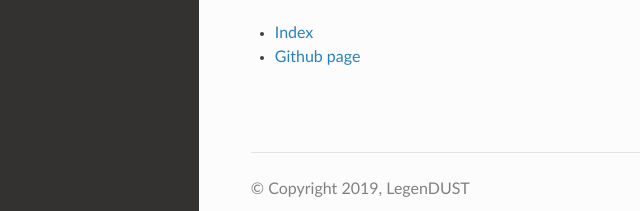
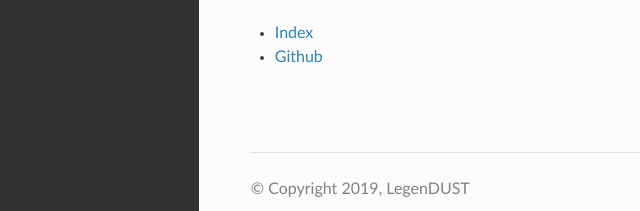
Before and after one commit to dhnam/matrix-with-step-by-step, a plain HTML site: page docs/index.html in a window 1280 px wide. Shown: the part 287-498 px from the top of the page, 101-741 px from the left. Drawn offline with Linux system fonts and the light colour scheme.

Commit message:
update index

```diff
--- a/docs/index.html
+++ b/docs/index.html
@@ -158,7 +158,7 @@
 </div>
 <ul class="simple">
 <li><p><a class="reference internal" href="genindex.html"><span class="std std-ref">Index</span></a></p></li>
-<li><p><a herf="https://github.com/dhnam/matrix-with-step-by-step">Github page</a></p></li>
+<li><p><a class="reference external" href="https://github.com/dhnam/matrix-with-step-by-step">Github</a></p></li>
 </ul>
 </div>
 
```
